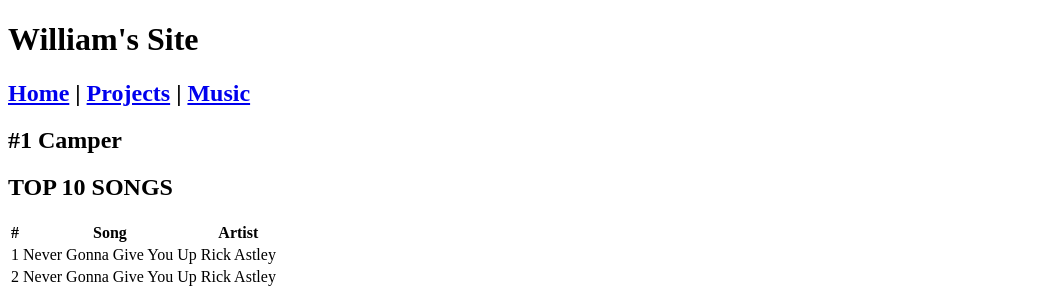
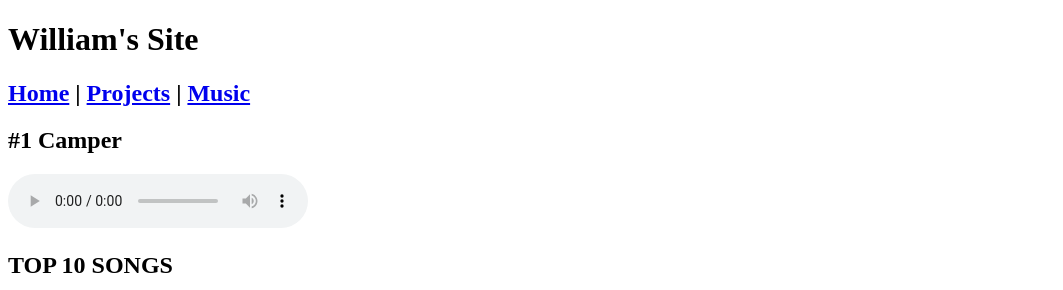
Before and after one commit to PlasmaGruntWill/CompCampsWebsite, a plain HTML site: page index.html in a window 1280 px wide. Shown: the top 290 px of the page, without its empty margins (0-1063 px from the left). Drawn offline with Linux system fonts and the light colour scheme.

Commit message:
added dank memes

```diff
--- a/index.html
+++ b/index.html
@@ -17,6 +17,8 @@
     <h2>#1 Camper</h2>
   </header>
   <main>
+    <audio controls src="meme.mp3">
+</audio>
     <h2>TOP 10 SONGS</h2>
     <table>
       <tr>
@@ -51,11 +53,8 @@
       </tr>
 
     </table>
-    <iframe width="1000" height="768"
-    src="http://oj.com/"
-    frameborder="0" allowfullscreen></iframe>
-    <p>"If a man has no sauce he is lost.
-       But that same man can be lost in the sauce."</p>
+    <iframe width="1000" height="768" src="http://oj.com/" frameborder="0" allowfullscreen></iframe>
+    <p>"If a man has no sauce he is lost. But that same man can be lost in the sauce."</p>
   </main>
   <footer>©207012 ya boy will</footer>
 
```
Also changed, not shown: 1 other file.
